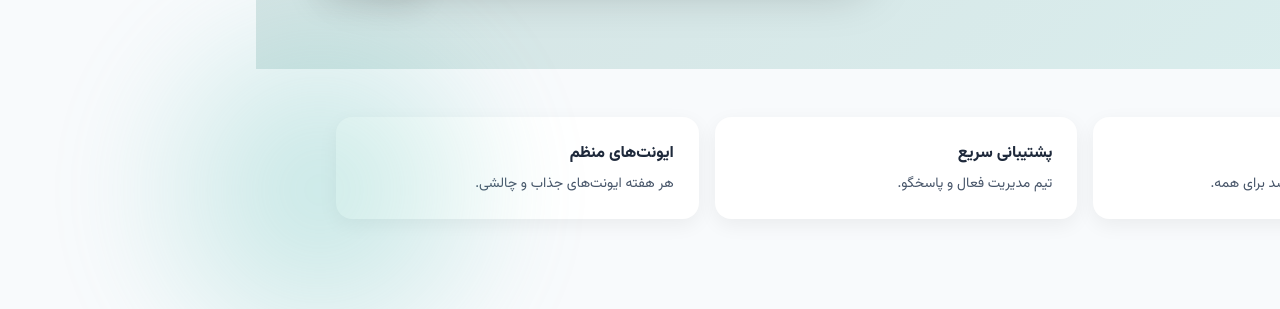
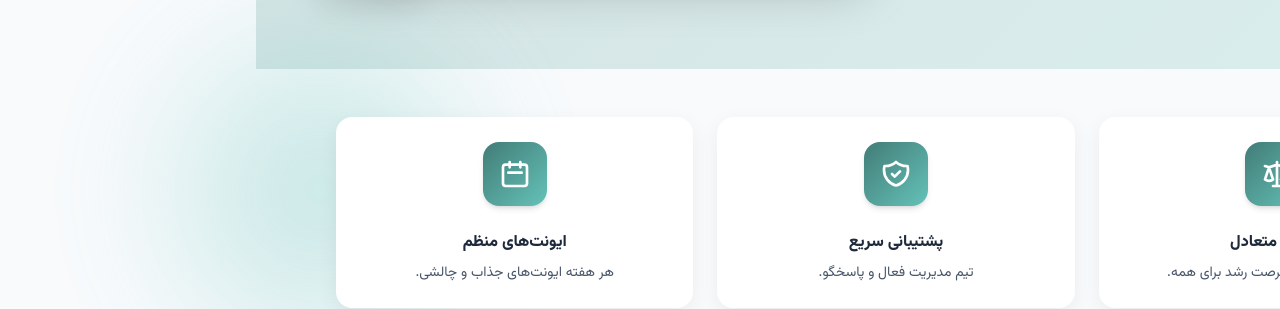
Before and after one commit to MRGhust/Eleven-Roleplay, a plain HTML site: page index.html in a window 1280 px wide. Shown: the part 530-839 px from the top of the page. Drawn offline with nearby package versions, Linux system fonts and the light colour scheme.

Commit message:
Update index.html

```diff
--- a/index.html
+++ b/index.html
@@ -24,6 +24,16 @@
     .liquid-blob.b1{inset:auto auto -30% -20%; width:50vw; height:50vw; background:radial-gradient(closest-side,#64c2b8,transparent 70%)}
     .liquid-blob.b2{inset:-30% -10% auto auto; width:45vw; height:45vw; background:radial-gradient(closest-side,#427c77,transparent 70%)}
     .dark .liquid-blob{opacity:.22}
+    /* Animation for feature cards */
+    .feature-card {
+      opacity: 0;
+      transform: translateY(30px);
+      transition: opacity 0.6s ease-out, transform 0.6s ease-out;
+    }
+    .feature-card.is-visible {
+      opacity: 1;
+      transform: translateY(0);
+    }
   </style>
 </head>
 <body class="bg-slate-50 text-slate-800 dark:bg-slate-950 dark:text-slate-100 transition-colors">
@@ -111,16 +121,31 @@
     <!-- Features -->
     <section class="py-12">
       <div class="mx-auto max-w-6xl px-4">
-        <div class="grid sm:grid-cols-3 gap-4">
-          <div class="rounded-2xl p-6" style="background:var(--card-bg); box-shadow:0 6px 20px rgba(0,0,0,.06); border:1px solid var(--glass-br)">
+        <div class="grid sm:grid-cols-3 gap-6">
+          <div class="feature-card rounded-2xl p-6 text-center" style="background:var(--card-bg); box-shadow:0 6px 20px rgba(0,0,0,.06); border:1px solid var(--glass-br)">
+            <div class="inline-block p-4 rounded-2xl grad mb-4 shadow-md">
+               <svg xmlns="http://www.w3.org/2000/svg" class="h-8 w-8 text-white" fill="none" viewBox="0 0 24 24" stroke="currentColor" stroke-width="2">
+                 <path stroke-linecap="round" stroke-linejoin="round" d="M3 6l3 1m0 0l-3 9a5.002 5.002 0 006.001 0M6 7l3 9M6 7l6-2m6 2l3-1m-3 1l-3 9a5.002 5.002 0 006.001 0M18 7l3 9m-3-9l-6-2m0-2v2m0 16V5m0 16H9m3 0h3" />
+               </svg>
+            </div>
             <p class="font-extrabold mb-2">اقتصاد متعادل</p>
             <p class="text-slate-600 dark:text-slate-300 text-sm">قیمت‌ها منطقی و فرصت رشد برای همه.</p>
           </div>
-          <div class="rounded-2xl p-6" style="background:var(--card-bg); box-shadow:0 6px 20px rgba(0,0,0,.06); border:1px solid var(--glass-br)">
+          <div class="feature-card rounded-2xl p-6 text-center" style="background:var(--card-bg); box-shadow:0 6px 20px rgba(0,0,0,.06); border:1px solid var(--glass-br); transition-delay: 150ms;">
+             <div class="inline-block p-4 rounded-2xl grad mb-4 shadow-md">
+               <svg xmlns="http://www.w3.org/2000/svg" class="h-8 w-8 text-white" fill="none" viewBox="0 0 24 24" stroke="currentColor" stroke-width="2">
+                 <path stroke-linecap="round" stroke-linejoin="round" d="M9 12l2 2 4-4m5.618-4.016A11.955 11.955 0 0112 2.944a11.955 11.955 0 01-8.618 3.04A12.02 12.02 0 003 9c0 5.591 3.824 10.29 9 11.622 5.176-1.332 9-6.03 9-11.622 0-1.042-.133-2.052-.382-3.016z" />
+               </svg>
+            </div>
             <p class="font-extrabold mb-2">پشتیبانی سریع</p>
             <p class="text-slate-600 dark:text-slate-300 text-sm">تیم مدیریت فعال و پاسخگو.</p>
           </div>
-          <div class="rounded-2xl p-6" style="background:var(--card-bg); box-shadow:0 6px 20px rgba(0,0,0,.06); border:1px solid var(--glass-br)">
+          <div class="feature-card rounded-2xl p-6 text-center" style="background:var(--card-bg); box-shadow:0 6px 20px rgba(0,0,0,.06); border:1px solid var(--glass-br); transition-delay: 300ms;">
+            <div class="inline-block p-4 rounded-2xl grad mb-4 shadow-md">
+               <svg xmlns="http://www.w3.org/2000/svg" class="h-8 w-8 text-white" fill="none" viewBox="0 0 24 24" stroke="currentColor" stroke-width="2">
+                 <path stroke-linecap="round" stroke-linejoin="round" d="M8 7V3m8 4V3m-9 8h10M5 21h14a2 2 0 002-2V7a2 2 0 00-2-2H5a2 2 0 00-2 2v12a2 2 0 002 2z" />
+               </svg>
+            </div>
             <p class="font-extrabold mb-2">ایونت‌های منظم</p>
             <p class="text-slate-600 dark:text-slate-300 text-sm">هر هفته ایونت‌های جذاب و چالشی.</p>
           </div>
@@ -336,6 +361,25 @@
       }
     }
     renderAuth();
+
+    // --------- Intersection Observer for Animations ---------
+    const observerOptions = {
+      root: null,
+      rootMargin: '0px',
+      threshold: 0.2
+    };
+
+    const observer = new IntersectionObserver((entries, observer) => {
+      entries.forEach(entry => {
+        if (entry.isIntersecting) {
+          entry.target.classList.add('is-visible');
+          observer.unobserve(entry.target);
+        }
+      });
+    }, observerOptions);
+
+    const targets = document.querySelectorAll('.feature-card');
+    targets.forEach(target => observer.observe(target));
   </script>
 </body>
 </html>
```
